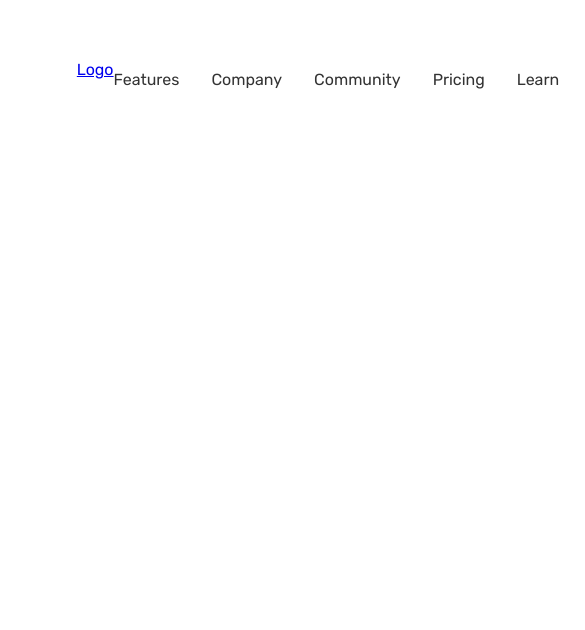
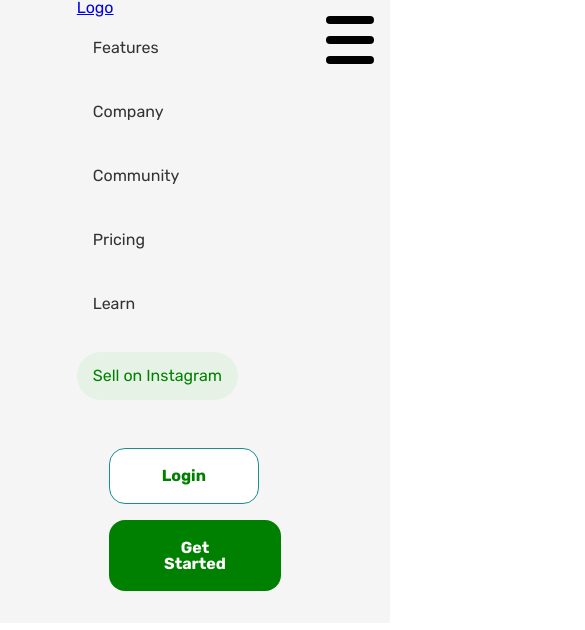
Before and after one commit to juayuohcarineneng19/Bumpa-clone, a React (Create React App) app: page / in a window 390 px wide. Shown: the top 630 px of the page, 585 px wide, since content can reach past the window. Built offline with nearby package versions, Linux system fonts and the light colour scheme.

Commit message:
responsive navbar

```diff
--- a/package.json
+++ b/package.json
@@ -3,6 +3,9 @@
   "version": "0.1.0",
   "private": true,
   "dependencies": {
+    "@fortawesome/fontawesome-svg-core": "^6.3.0",
+    "@fortawesome/free-solid-svg-icons": "^6.3.0",
+    "@fortawesome/react-fontawesome": "^0.2.0",
     "@testing-library/jest-dom": "^5.16.5",
     "@testing-library/react": "^13.4.0",
     "@testing-library/user-event": "^13.5.0",
--- a/src/Components/head/Navbar.css
+++ b/src/Components/head/Navbar.css
@@ -3,12 +3,12 @@
     display: flex;
     justify-content: space-between;
     align-items: center;
-    background-color:#fff;
-    height: 10rem;
+    background-color:whitesmoke;
+    /* height: 10rem; */
     padding: 0 4.8rem;
 }
 .logo{
-    height: 2.2rem;
+
 }
 li{
     list-style: none;
@@ -20,6 +20,7 @@ li{
    align-items: center;
    gap: 2rem;
 }
+
 .main-nav-link:link,
 .main-nav-link:visited{
     display: inline-block;
@@ -39,6 +40,7 @@ li{
     border-radius: 5rem;
     color: #008000;
     background-color: #e6f2e6;
+
 }
 .main-nav-link.nav-cta:hover,
 .main-nav-link.nav-cta:active{
@@ -67,7 +69,8 @@ li{
 .btn--full:hover,
 .btn--full:active{
     background-color: #008000;
-    box-shadow: 0 1.4rem 1rem rgba(0, 0, 0, 0.070);
+    box-shadow: 0 2px 2px 2px rgba(9, 9, 9, 0.23);
+
 }
 .btn--outline:link,
 .btn--outline:visited{
@@ -84,3 +87,61 @@ li{
 .margin-right-sm{
     margin-right: 1.4rem !important;
 }
+
+/* menu bars for query */
+.toggle-button{
+    position: absolute;
+    top: 1rem;
+    right: 1rem;
+    display: none;
+    justify-content: space-between;
+    flex-direction: column;
+    width: 3rem;
+    height: 3rem;
+}
+.toggle-button .bars{
+    height: .5rem;
+    width: 100%;
+    background-color: black;
+    border-radius: 1rem;
+}
+@media (max-width:75em ) {
+    .toggle-button{
+        display: flex;
+    }
+    .main-nav-list{
+        /* display: none; */
+        width: 100%;
+        flex-direction: column;
+        align-items: flex-start;
+    }
+    .logo{
+        margin-bottom: 1rem;
+    }
+    .navbar{
+        display: flex;
+        flex-direction: column;
+        align-items: flex-start;
+    }
+    .main-nav-list li{
+        text-align: center;
+    }
+    .main-nav-list li a{
+        padding: .5rem 1rem;
+    }
+    .main-nav-list.active,
+    .navbuttons.active{
+        display: flex;
+    }
+    .navbuttons{
+        display: flex;
+        flex-direction: column;
+        margin-top: 1rem;
+        /* align-items: center; */
+        text-align: center;
+        width: 100%;
+        gap: 1rem;
+        padding: 2rem;
+    }
+
+}
--- a/src/Components/head/Navbar.jsx
+++ b/src/Components/head/Navbar.jsx
@@ -1,14 +1,26 @@
 import React from 'react'
+import ReactDOM from 'react-dom'
+  import { FontAwesomeIcon } from '@fortawesome/react-fontawesome'
+  import { faBars } from '@fortawesome/free-solid-svg-icons'
+
 import './Navbar.css'
 
 function Navbar() {
+  // const toggleButton = document.getElementByClassName("toggle-button")[0]
+  // const mainNavList = document.getElementsByClassName("main-nav-list")[0]
+  // // const navButtons = document.getElementsByClassName("navbuttons")[0]
+
+  // toggleButton.addEventListener('click',() =>{
+  //  mainNavList.classList.toggle('active')
+  //   // navButtons.classList.toggle('active')
+  // })
   return (
     <div className='navbar'>
         <div className="logo">
         <a href="#">Logo</a>
       </div>
       <div className="main-nav">
-      <ul className="main-nav-list">
+      <ul className="main-nav-list ">
         <li><a href="#" className="main-nav-link">Features</a></li>
         <li><a href="#" className="main-nav-link">Company</a></li>
         <li><a href="#" className="main-nav-link">Community</a></li>
@@ -18,10 +30,17 @@ function Navbar() {
 
       </ul>
       </div>
-      <div className="navbuttons">
+      <div className="navbuttons ">
       <a href="#" class="btn btn--outline margin-right-sm  "><strong> Login </strong></a>
          <a href="#" class="btn btn--full ">Get Started</a>
       </div>
+
+      {/* menu bars */}
+      <a href="#" className="toggle-button">
+        <span className="bars"></span>
+        <span className="bars"></span>
+        <span className="bars"></span>
+      </a>
     </div>
   )
 }
```
Also changed, not shown: 1 other file (tests, documents, lock files or other folders).
